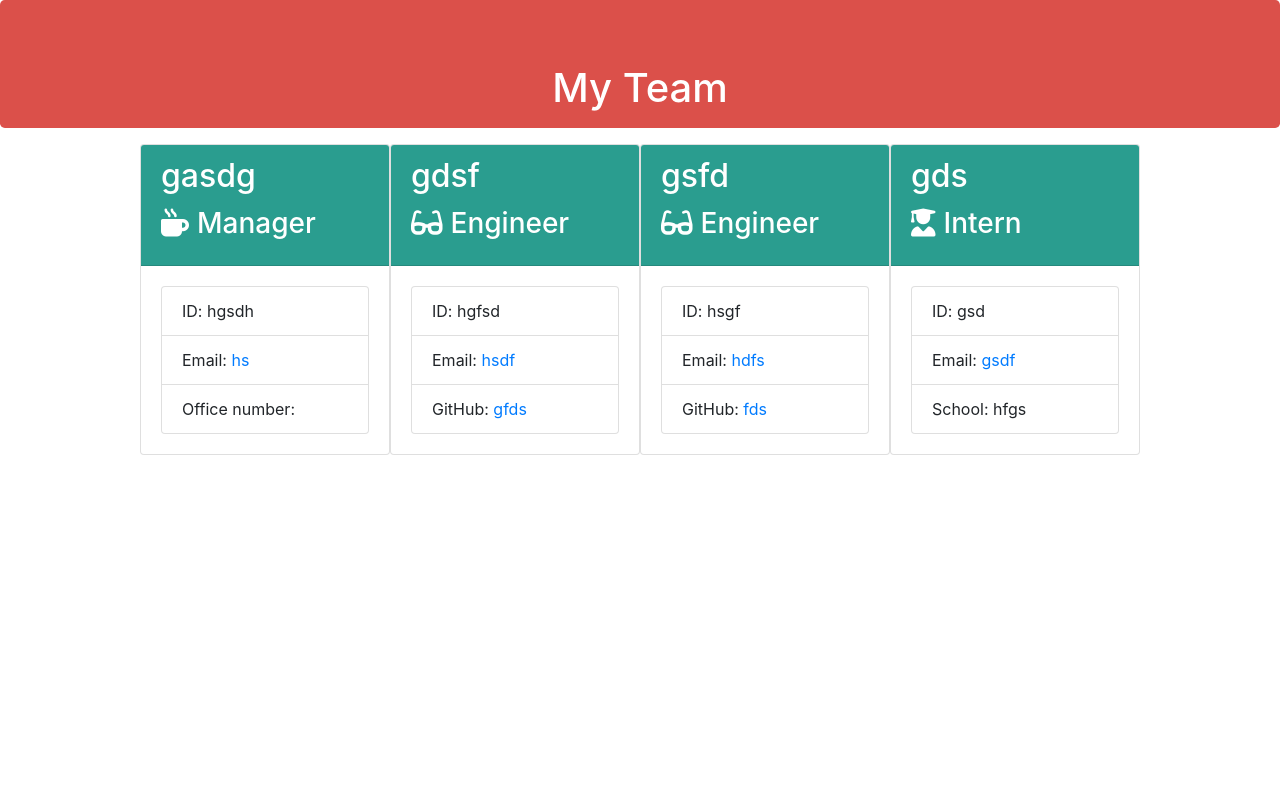
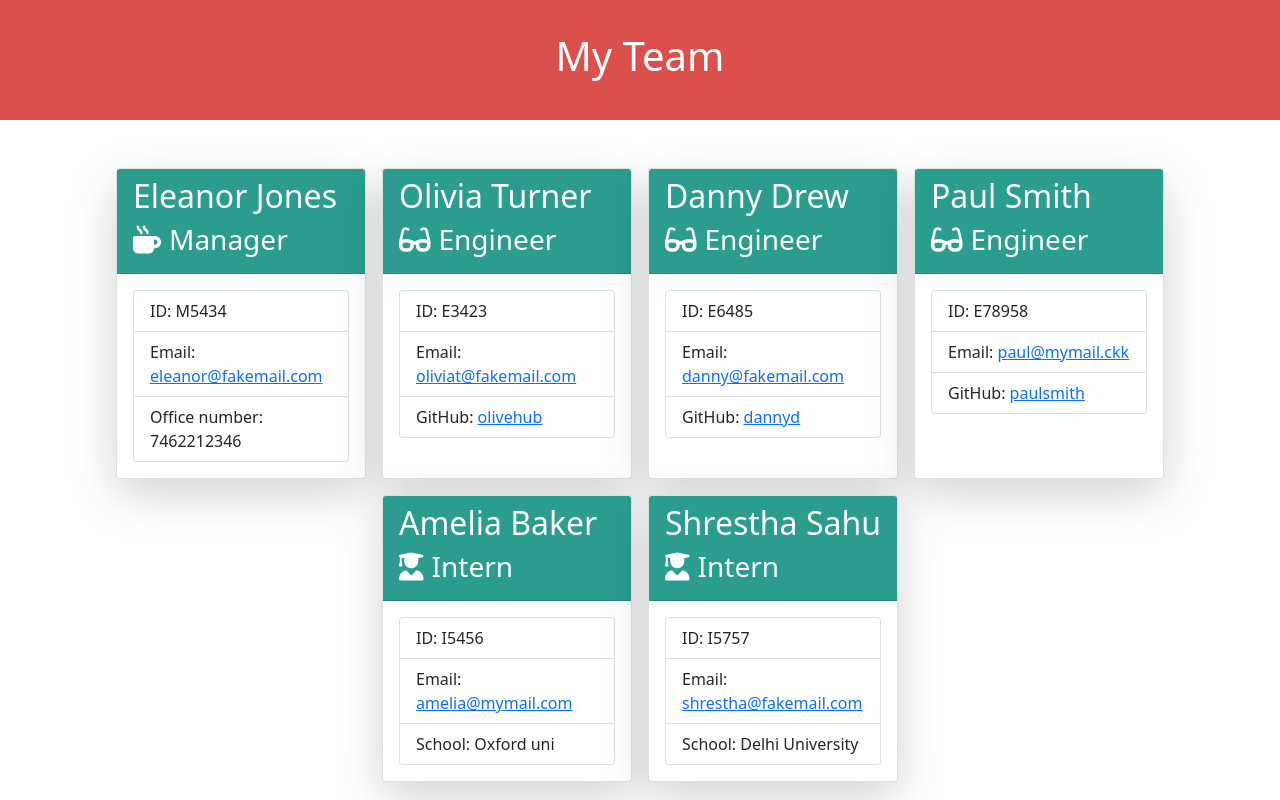
Before and after one commit to ShaliniSunkuru/team-profile-generator, a website: page output/team.html in a window 1280 px wide. Drawn offline with nearby package versions, Linux system fonts and the light colour scheme.

Commit message:
created html using application built

```diff
--- a/output/team.html
+++ b/output/team.html
@@ -7,8 +7,8 @@
     <meta name="viewport" content="width=device-width, initial-scale=1.0" />
     <meta http-equiv="X-UA-Compatible" content="ie=edge" />
     <title>My Team</title>
-    <link rel="stylesheet" href="https://stackpath.bootstrapcdn.com/bootstrap/4.3.1/css/bootstrap.min.css"
-        integrity="sha384-ggOyR0iXCbMQv3Xipma34MD+dH/1fQ784/j6cY/iJTQUOhcWr7x9JvoRxT2MZw1T" crossorigin="anonymous">
+    <link href="https://cdn.jsdelivr.net/npm/bootstrap@5.0.2/dist/css/bootstrap.min.css"
+        rel="stylesheet" integrity="sha384-EVSTQN3/azprG1Anm3QDgpJLIm9Nao0Yz1ztcQTwFspd3yD65VohhpuuCOmLASjC" crossorigin="anonymous">
     <link rel="stylesheet" href="style.css">
     <script src="https://kit.fontawesome.com/c502137733.js"></script>
 </head>
@@ -16,67 +16,95 @@
 <body>
     <div class="container-fluid">
         <div class="row">
-            <div class="col-12 jumbotron mb-3 team-heading">
+            <div class="col-12 team-heading mb-5 d-flex justify-content-center align-items-center">
                 <h1 class="text-center">My Team</h1>
             </div>
         </div>
     </div>
     <div class="container">
         <div class="row">
-            <div class="team-area col-12 d-flex justify-content-center">
+            <div class="team-area col-12 d-flex flex-wrap gap-3 justify-content-center">
 
-        <div class="card employee-card">
+        <div class="card employee-card shadow-lg rounded">
         <div class="card-header">
-            <h2 class="card-title">gasdg</h2>
-            <h3 class="card-title"><i class="fas fa-mug-hot mr-2"></i>Manager</h3>
+            <h2 class="card-title">Eleanor Jones</h2>
+            <h3 class="card-title"><i class="fas fa-mug-hot me-2"></i>Manager</h3>
         </div>
         <div class="card-body">
             <ul class="list-group">
-                <li class="list-group-item">ID: hgsdh</li>
-                <li class="list-group-item">Email: <a href="mailto:hs">hs</a></li>
-                <li class="list-group-item">Office number: </li>
+                <li class="list-group-item">ID: M5434</li>
+                <li class="list-group-item">Email: <a href="mailto:eleanor@fakemail.com">eleanor@fakemail.com</a></li>
+                <li class="list-group-item">Office number: 7462212346</li>
             </ul>
         </div>
     </div>
 
-        <div class="card employee-card">
+        <div class="card employee-card shadow-lg rounded">
     <div class="card-header">
-        <h2 class="card-title">gdsf</h2>
-        <h3 class="card-title"><i class="fas fa-glasses mr-2"></i>Engineer</h3>
+        <h2 class="card-title">Olivia Turner</h2>
+        <h3 class="card-title"><i class="fas fa-glasses me-2"></i>Engineer</h3>
     </div>
     <div class="card-body">
         <ul class="list-group">
-            <li class="list-group-item">ID: hgfsd</li>
-            <li class="list-group-item">Email: <a href="mailto:hsdf">hsdf</a></li>
-            <li class="list-group-item">GitHub: <a href="https://github.com/gfds" target="_blank" rel="noopener noreferrer">gfds</a></li>
+            <li class="list-group-item">ID: E3423</li>
+            <li class="list-group-item">Email: <a href="mailto:oliviat@fakemail.com">oliviat@fakemail.com</a></li>
+            <li class="list-group-item">GitHub: <a href="https://github.com/olivehub" target="_blank" rel="noopener noreferrer">olivehub</a></li>
         </ul>
     </div>
 </div>
 
-        <div class="card employee-card">
+        <div class="card employee-card shadow-lg rounded">
     <div class="card-header">
-        <h2 class="card-title">gsfd</h2>
-        <h3 class="card-title"><i class="fas fa-glasses mr-2"></i>Engineer</h3>
+        <h2 class="card-title">Danny Drew</h2>
+        <h3 class="card-title"><i class="fas fa-glasses me-2"></i>Engineer</h3>
     </div>
     <div class="card-body">
         <ul class="list-group">
-            <li class="list-group-item">ID: hsgf</li>
-            <li class="list-group-item">Email: <a href="mailto:hdfs">hdfs</a></li>
-            <li class="list-group-item">GitHub: <a href="https://github.com/fds" target="_blank" rel="noopener noreferrer">fds</a></li>
+            <li class="list-group-item">ID: E6485</li>
+            <li class="list-group-item">Email: <a href="mailto:danny@fakemail.com">danny@fakemail.com</a></li>
+            <li class="list-group-item">GitHub: <a href="https://github.com/dannyd" target="_blank" rel="noopener noreferrer">dannyd</a></li>
         </ul>
     </div>
 </div>
 
-        <div class="card employee-card">
+        <div class="card employee-card shadow-lg rounded">
     <div class="card-header">
-        <h2 class="card-title">gds</h2>
-        <h3 class="card-title"><i class="fas fa-user-graduate mr-2"></i>Intern</h3>
+        <h2 class="card-title">Paul Smith</h2>
+        <h3 class="card-title"><i class="fas fa-glasses me-2"></i>Engineer</h3>
     </div>
     <div class="card-body">
         <ul class="list-group">
-            <li class="list-group-item">ID: gsd</li>
-            <li class="list-group-item">Email: <a href="mailto:gsdf">gsdf</a></li>
-            <li class="list-group-item">School: hfgs</li>
+            <li class="list-group-item">ID: E78958</li>
+            <li class="list-group-item">Email: <a href="mailto:paul@mymail.ckk">paul@mymail.ckk</a></li>
+            <li class="list-group-item">GitHub: <a href="https://github.com/paulsmith" target="_blank" rel="noopener noreferrer">paulsmith</a></li>
+        </ul>
+    </div>
+</div>
+
+        <div class="card employee-card shadow-lg rounded">
+    <div class="card-header">
+        <h2 class="card-title">Amelia Baker</h2>
+        <h3 class="card-title"><i class="fas fa-user-graduate me-2"></i>Intern</h3>
+    </div>
+    <div class="card-body">
+        <ul class="list-group">
+            <li class="list-group-item">ID: I5456</li>
+            <li class="list-group-item">Email: <a href="mailto:amelia@mymail.com">amelia@mymail.com</a></li>
+            <li class="list-group-item">School: Oxford uni</li>
+        </ul>
+    </div>
+</div>
+
+        <div class="card employee-card shadow-lg rounded">
+    <div class="card-header">
+        <h2 class="card-title">Shrestha Sahu</h2>
+        <h3 class="card-title"><i class="fas fa-user-graduate me-2"></i>Intern</h3>
+    </div>
+    <div class="card-body">
+        <ul class="list-group">
+            <li class="list-group-item">ID: I5757</li>
+            <li class="list-group-item">Email: <a href="mailto:shrestha@fakemail.com">shrestha@fakemail.com</a></li>
+            <li class="list-group-item">School: Delhi University</li>
         </ul>
     </div>
 </div>
```
